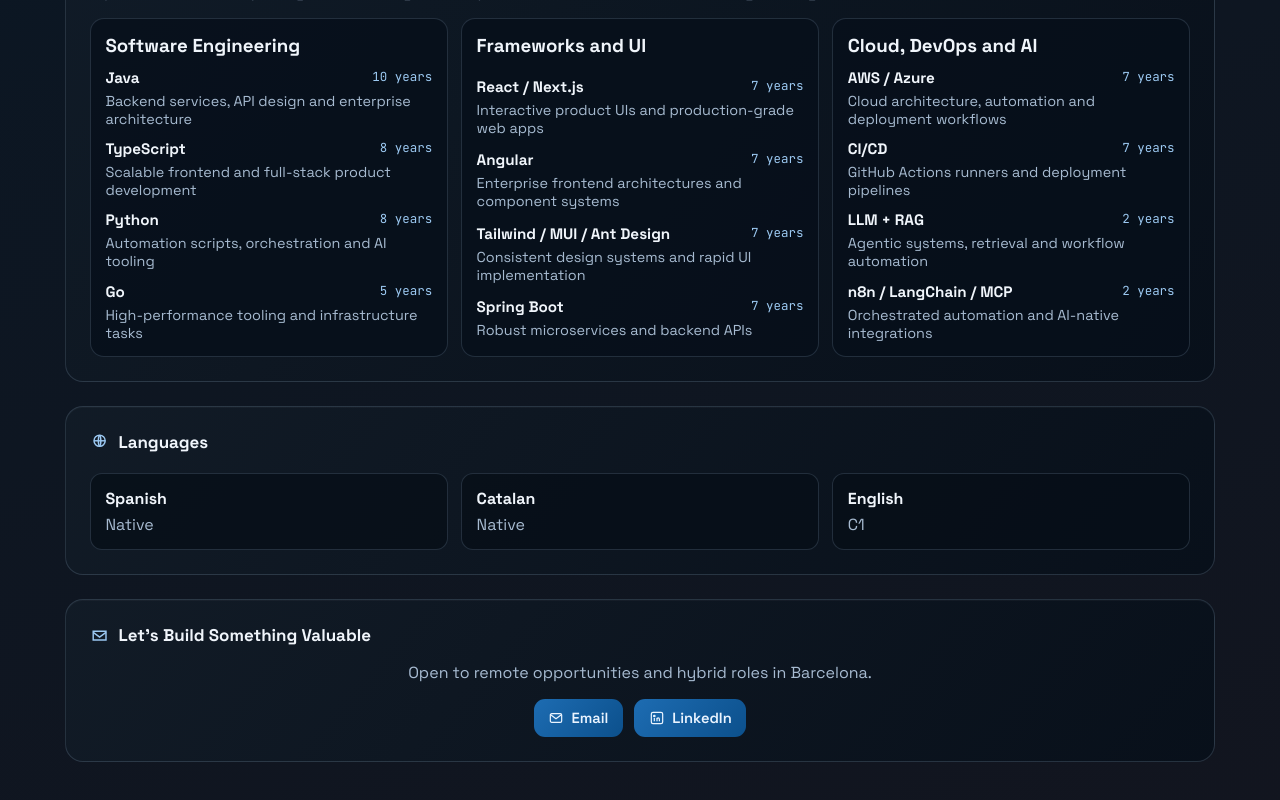
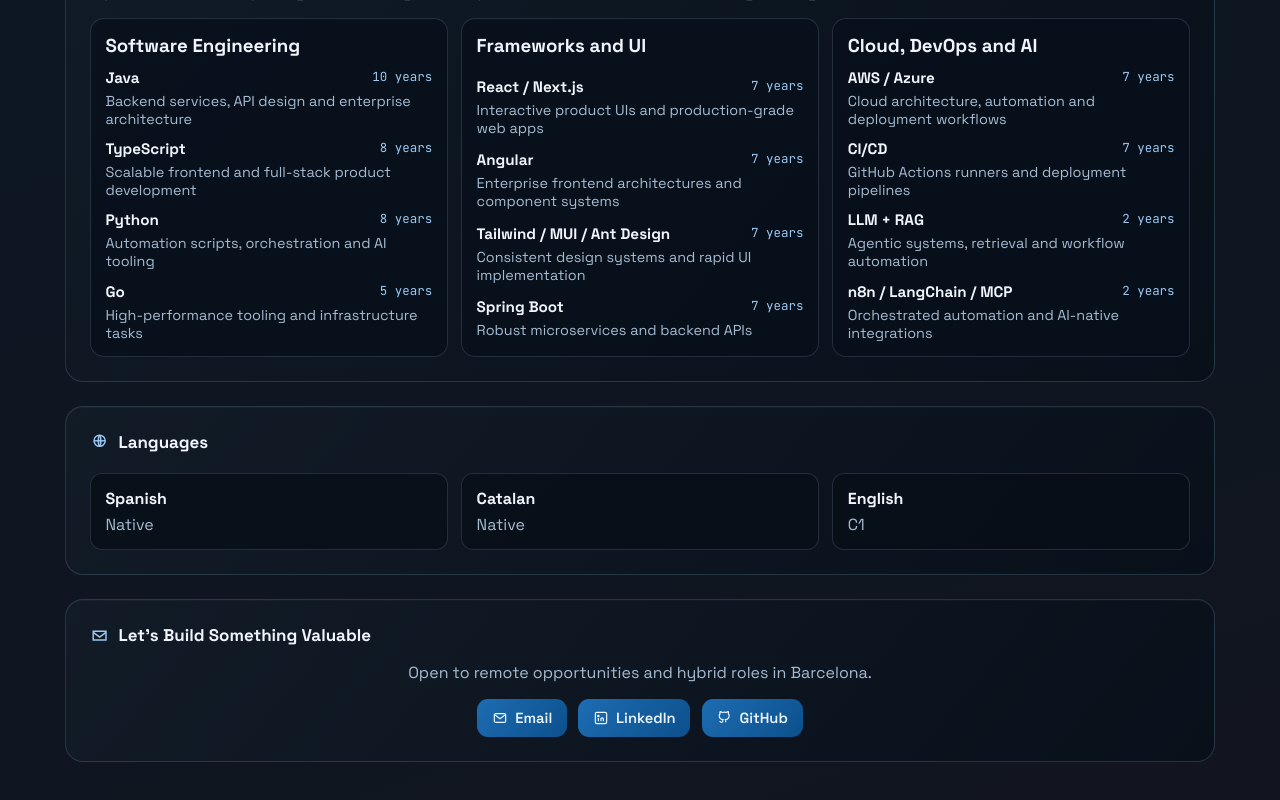
Before and after one commit to dsegoviat/resume, a Next.js app: page / in a window 1280 px wide. Shown: the part 2165-2965 px from the top of the page. Built offline with nearby package versions, Linux system fonts and the light colour scheme.

Commit message:
Add GitHub contact button with icon

```diff
--- a/src/components/resume-site.tsx
+++ b/src/components/resume-site.tsx
@@ -47,6 +47,15 @@
       <path d="M8 12v5" />
       <path d="M12 17v-3.2c0-1.2.7-1.9 1.8-1.9s1.8.7 1.8 1.9V17" />
       <path d="M12 13.2V12" />
+    </svg>
+  );
+}
+
+function GithubIcon() {
+  return (
+    <svg viewBox="0 0 24 24" fill="none" stroke="currentColor" strokeWidth="1.8">
+      <path d="M9.5 18.5c-3 .9-3-1.3-4.2-1.7" />
+      <path d="M14.5 18.5v-2.3c0-.8.1-1.2-.3-1.7 2.7-.3 5.5-1.3 5.5-5.8 0-1.3-.4-2.3-1.2-3.1.1-.3.5-1.5-.1-3.1 0 0-1-.3-3.2 1.2a11.2 11.2 0 00-5.8 0C7.2 2.2 6.2 2.5 6.2 2.5c-.6 1.6-.2 2.8-.1 3.1-.8.8-1.2 1.8-1.2 3.1 0 4.4 2.8 5.5 5.5 5.8-.4.5-.4 1-.4 2v1.8" />
     </svg>
   );
 }
@@ -355,11 +364,17 @@
               <a
                 key={link.id}
                 href={link.href}
-                target={link.id === "linkedin" ? "_blank" : undefined}
-                rel={link.id === "linkedin" ? "noreferrer" : undefined}
+                target={link.id === "email" ? undefined : "_blank"}
+                rel={link.id === "email" ? undefined : "noreferrer"}
               >
                 <span className={styles.contactButtonIcon} aria-hidden="true">
-                  {link.id === "email" ? <EmailIcon /> : <LinkedinIcon />}
+                  {link.id === "email" ? (
+                    <EmailIcon />
+                  ) : link.id === "linkedin" ? (
+                    <LinkedinIcon />
+                  ) : (
+                    <GithubIcon />
+                  )}
                 </span>
                 {getLocalizedText(locale, link.label)}
               </a>
--- a/src/content/profile.ts
+++ b/src/content/profile.ts
@@ -45,5 +45,13 @@
       },
       href: "https://www.linkedin.com/in/david-segovia-tomas/",
     },
+    {
+      id: "github",
+      label: {
+        en: "GitHub",
+        es: "GitHub",
+      },
+      href: "https://github.com/dsegoviat",
+    },
   ],
 };
--- a/src/types/content.ts
+++ b/src/types/content.ts
@@ -3,7 +3,7 @@
 export type LocalizedText = Record<Locale, string>;
 
 export interface ContactLink {
-  id: "email" | "linkedin";
+  id: "email" | "linkedin" | "github";
   label: LocalizedText;
   href: string;
 }
```
